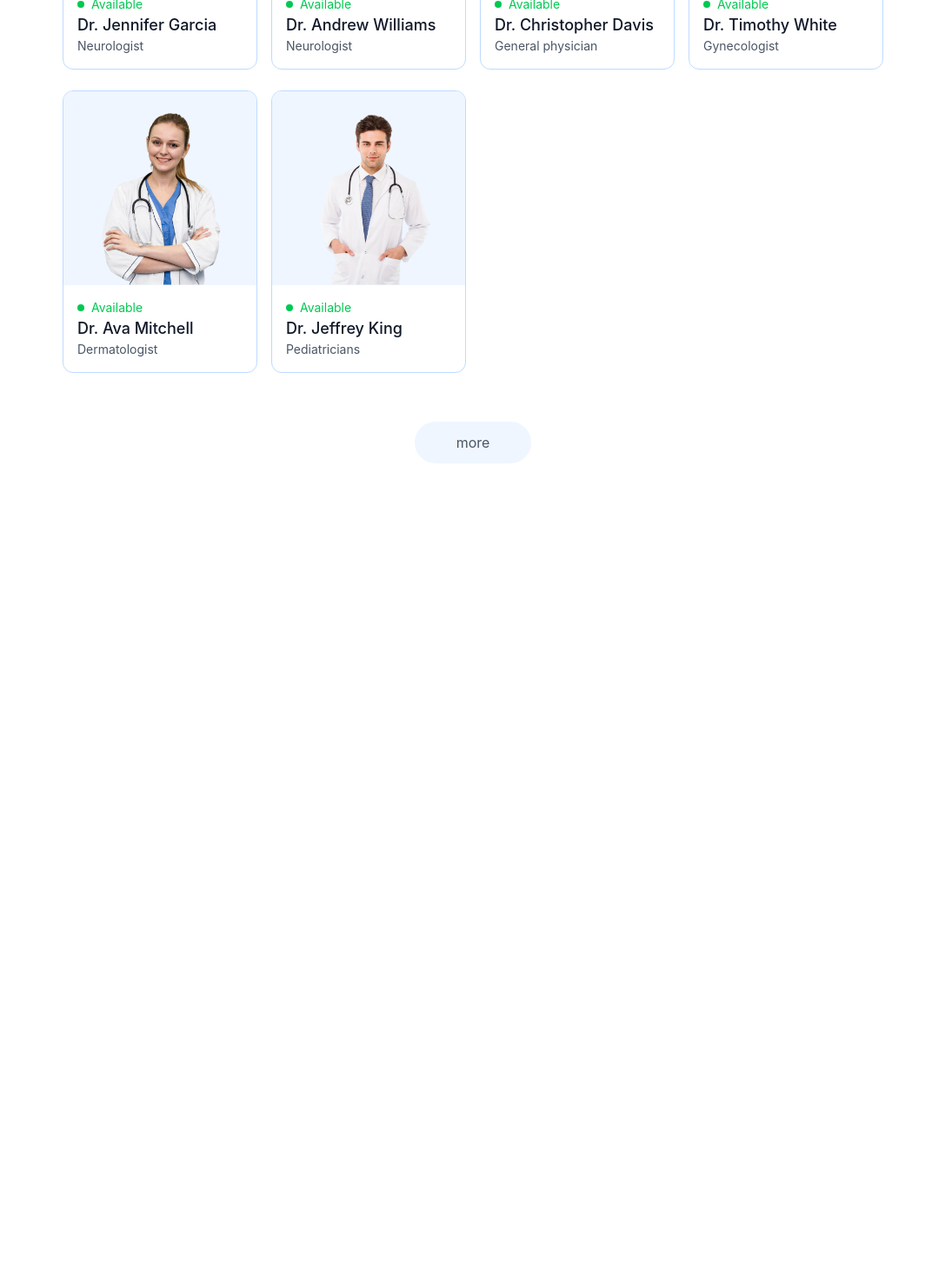
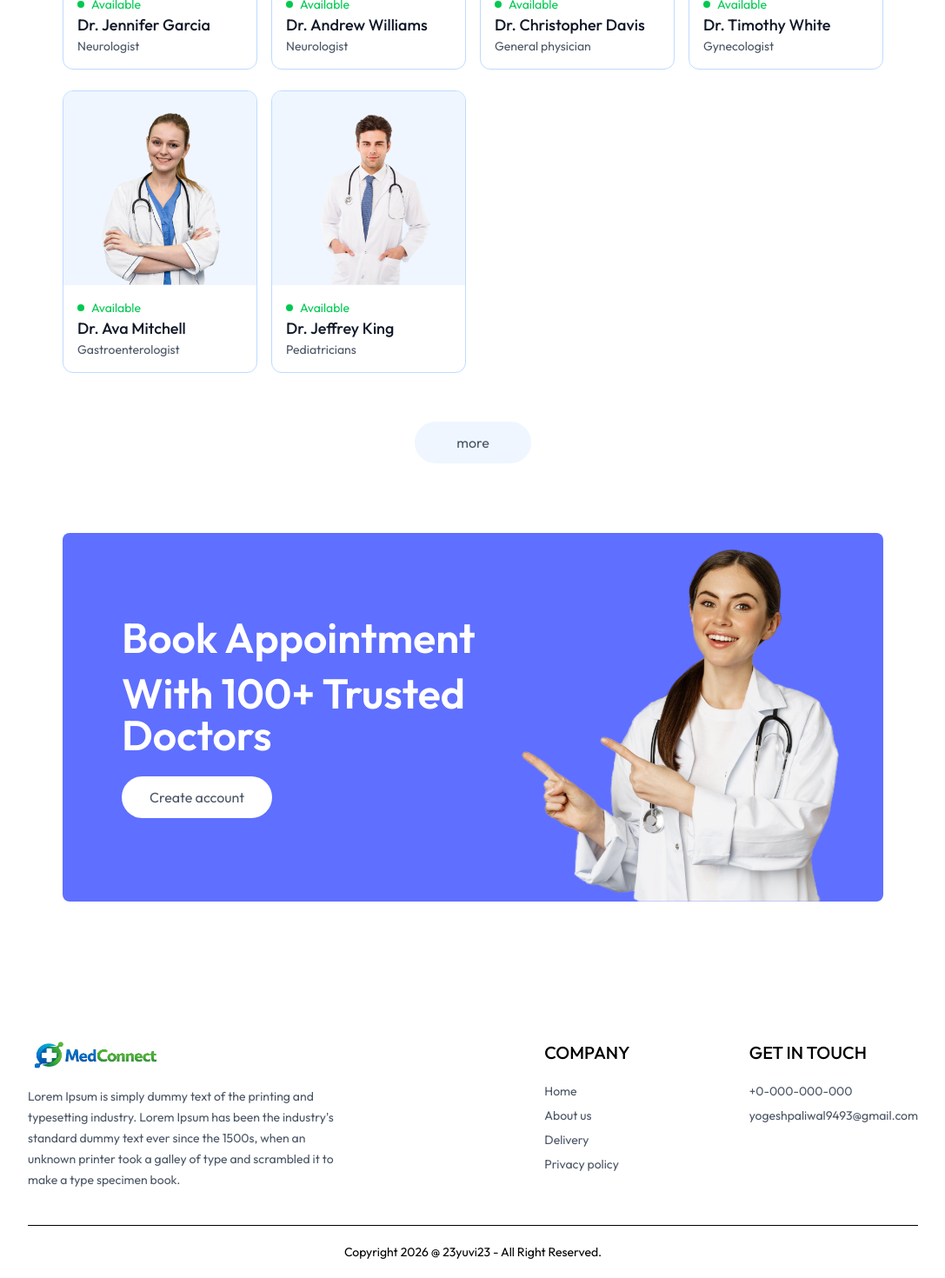
Before and after one commit to 23yuvi23/MedConnect, a React (Vite) app in the folder frontend/: page / in a window 1280 px wide. Shown: the part 1791-3261 px from the top of the page at 87% size, without its empty margins (96-1183 px from the left). Before the commit the page ends 2388 px from the top, so only its background shows below. Built offline with nearby package versions, Linux system fonts and the light colour scheme.

Commit message:
AllDoctors

```diff
--- a/frontend/index.html
+++ b/frontend/index.html
@@ -1,5 +1,5 @@
 <!doctype html>
-<html lang="en">
+<html lang="en" class="scroll-smooth">
   <head>
     <meta charset="UTF-8" />
     <link rel="icon" type="image/svg+xml" href="/vite.svg" />
--- a/frontend/src/App.jsx
+++ b/frontend/src/App.jsx
@@ -8,6 +8,7 @@
 import MyAppointments from './pages/MyAppointments'
 import Appointments from './pages/Appointments'
 import Navbar from './components/Navbar'
+import Footer from './components/Footer'
 
 const App = () => {
   return (
@@ -25,6 +26,8 @@
         <Route path = "/appointment/:docId" element={<Appointments/>}/>
       </Routes>
 
+      <Footer/>
+
     </div>
   )
 }
--- a/frontend/src/assets/assets.js
+++ b/frontend/src/assets/assets.js
@@ -202,7 +202,7 @@
         _id: 'doc9',
         name: 'Dr. Ava Mitchell',
         image: doc9,
-        speciality: 'Dermatologist',
+        speciality: 'Gastroenterologist',
         degree: 'MBBS',
         experience: '1 Years',
         about: 'Dr. Davis has a strong commitment to delivering comprehensive medical care, focusing on preventive medicine, early diagnosis, and effective treatment strategies. Dr. Davis has a strong commitment to delivering comprehensive medical care, focusing on preventive medicine, early diagnosis, and effective treatment strategies.',
@@ -244,7 +244,7 @@
         _id: 'doc12',
         name: 'Dr. Patrick Harris',
         image: doc12,
-        speciality: 'Neurologist',
+        speciality: 'Gastroenterologist',
         degree: 'MBBS',
         experience: '4 Years',
         about: 'Dr. Davis has a strong commitment to delivering comprehensive medical care, focusing on preventive medicine, early diagnosis, and effective treatment strategies. Dr. Davis has a strong commitment to delivering comprehensive medical care, focusing on preventive medicine, early diagnosis, and effective treatment strategies.',
--- /dev/null
+++ b/frontend/src/components/Banner.jsx
@@ -0,0 +1,28 @@
+import React from 'react'
+import { assets } from '../assets/assets'
+import { useNavigate } from 'react-router-dom'
+
+const Banner = () => {
+    const navigate = useNavigate()
+  return (
+    <div className='flex bg-primary rounded-lg px-6 sm:px-10 md:px-14 lg:px-12 my-20 md:mx-10'>
+        {/* ------------ Left Side ------------------ */}
+        <div className='flex-1 py-8 sm:py-10 md:py-16 lg:py-24 lg:pl-5'>
+            <div className='text-xl sm:text-2xl md:text-3xl lg:text-5xl font-semibold text-white'>
+                <p>Book Appointment</p>
+                <p className='mt-4'>With 100+ Trusted Doctors</p>
+            </div>
+            <button onClick={()=>{navigate('/login'); scrollTo(0,0)}} className='bg-white text-sm sm:text-base text-gray-600 px-8 py-3 rounded-full mt-6 hover:scale-105 transition-all cursor-pointer'>
+                Create account
+            </button>
+        </div>
+
+        {/* ------------ Right Side ------------------ */}
+        <div className='hidden md:block md:w-1/2 lg:w-[370px] relative'>
+            <img className='w-full absolute bottom-0 right-0 max-w-md' src={assets.appointment_img} alt="" />
+        </div>
+    </div>
+  )
+}
+
+export default Banner
--- /dev/null
+++ b/frontend/src/components/Footer.jsx
@@ -0,0 +1,48 @@
+import React from "react";
+import { assets } from "../assets/assets";
+
+const Footer = () => {
+  return (
+    <div>
+
+      <div className="flex flex-col sm:grid grid-cols-[3fr_1fr_1fr] gap-14 my-10 mt-40  text-sm">
+        {/* -----------Left Section---------------- */}
+        <div>
+            <img className="mb-5 w-40" src={assets.logo} alt="" />
+            <p className="w-full md:w-2/3 text-gray-600 leading-6">
+               Lorem Ipsum is simply dummy text of the printing and typesetting industry. Lorem Ipsum has been the industry's standard dummy text ever since the 1500s, when an unknown printer took a galley of type and scrambled it to make a type specimen book.
+            </p>
+        </div>
+
+        {/* -----------Center Section---------------- */}
+        <div>
+            <p className="text-xl font-medium mb-5">COMPANY</p>
+            <ul className="flex flex-col gap-2 text-gray-600">
+                <li>Home</li>
+                <li>About us</li>
+                <li>Delivery</li>
+                <li>Privacy policy</li>
+            </ul>
+        </div>
+
+        {/* -----------Right Section---------------- */}
+        <div>
+            <p className="text-xl font-medium mb-5">GET IN TOUCH</p>
+            <ul className="flex flex-col gap-2 text-gray-600">
+                <li>+0-000-000-000</li>
+                <li>yogeshpaliwal9493@gmail.com</li>
+            </ul>
+        </div>
+      </div>
+
+       {/* -------------  Copyright Text --------------- */}
+        <div>
+            <hr />
+            <p className="py-5 text-sm text-center">Copyright 2026 @ 23yuvi23 - All Right Reserved.</p>
+        </div>
+
+    </div>
+  );
+};
+
+export default Footer;
--- a/frontend/src/components/Header.jsx
+++ b/frontend/src/components/Header.jsx
@@ -16,7 +16,7 @@
                     Simply browse through our extensive list of trusted doctors, <br className='hidden sm:block' />schedule your appointment hassle-free.
                 </p>
             </div>
-            <a href="#speciality" className='flex items-center gap-2 bg-white px-8 py-3 rounded-full text-gray-600 text-sm m-auto md:m-0 hover:scale-105 transition-all duration-300 ' href="">
+            <a href="#speciality" className='flex items-center gap-2 bg-white px-8 py-3 rounded-full text-gray-600 text-sm m-auto md:m-0 hover:scale-105 transition-all duration-300 '>
                 Book appointment <img className='w-3' src={assets.arrow_icon} alt="" />
             </a>
         </div>
--- a/frontend/src/components/Navbar.jsx
+++ b/frontend/src/components/Navbar.jsx
@@ -12,7 +12,7 @@
 
   return (
     <div className=" flex items-center justify-between text-sm py-4 mb-5 border-b border-b-gray-400">
-      <img className="w-44 cursor-pointer" src={assets.logo} alt="logo" />
+      <img onClick={()=>navigate('/')} className="w-44 cursor-pointer" src={assets.logo} alt="logo" />
       <ul className="hidden md:flex items-start gap-5 font-medium">
         <NavLink to='/'>
           <li className="py-1">HOME</li>
--- a/frontend/src/components/TopDoctors.jsx
+++ b/frontend/src/components/TopDoctors.jsx
@@ -30,7 +30,7 @@
                 </div>
             ))}
         </div>
-        <button className='bg-blue-50 text-gray-600 px-12 py-3 rounded-full mt-10'>more</button>
+        <button onClick={()=>{ navigate("/doctors"); scrollTo(0,0) }} className='bg-blue-50 text-gray-600 px-12 py-3 rounded-full mt-10'>more</button>
     </div>
   )
 }
--- a/frontend/src/index.css
+++ b/frontend/src/index.css
@@ -1,13 +1,20 @@
+@import url('https://fonts.googleapis.com/css2?family=Outfit:wght@100..900&display=swap');
+
 @import "tailwindcss";
 /* @theme inline {
     --color-primary: oklch(0.6092 0.2121 273.52);
 } */
+
+*{
+    font-family: Outfit;
+}
 
 /* custom tailwind property for ---grid col auto---in TopDoctors.jsx */
 .grid-cols-auto {
   display: grid;
   grid-template-columns: repeat(auto-fill, minmax(200px, 1fr));
 }
+
 
 
 @theme {
--- a/frontend/src/pages/Doctors.jsx
+++ b/frontend/src/pages/Doctors.jsx
@@ -1,9 +1,62 @@
-import React from 'react'
+import React, { useContext, useEffect, useState } from 'react'
+import { useNavigate, useParams } from 'react-router-dom'
+import { AppContext } from '../context/AppContext'
 
 const Doctors = () => {
+  const { speciality } = useParams()
+  // console.log(speciality);
+
+  // for importing Doctors list
+  const[filterDoc,SetFilterDoc] = useState([])
+  const navigate = useNavigate();
+
+  const {doctors} = useContext(AppContext)
+
+  // set Doctor Acc to their Speciality
+  const applyFilter = ()=>{
+    if(speciality) {
+      SetFilterDoc(doctors.filter(doc => doc.speciality === speciality))
+    } else {
+      SetFilterDoc(doctors)
+    }
+  }
+
+  // now we have to apply this filter whenver doc or speciality gets changed
+  useEffect(()=>{
+    applyFilter()
+  },[ doctors,speciality ])
   return (
     <div>
+        <p className='text-gray-600 '>Browse through the doctors specialist.</p>
+        <div className='flex flex-col sm:flex-row items-start gap-5 mt-5'>
+          <div className=' flex flex-col gap-4 text-sm text-gray-600'>
+            <p onClick={()=>speciality === 'General physician' ? navigate('/doctors'): navigate ('/doctors/General physician')} className={`w-[94vw] sm:w-auto  pl-3 py-1.5 pr-16 border border-gray-300 rounded transition-all cursor-pointer ${speciality === "General physician" ? "bg-indigo-100 text-black" : ""}`}>General physician</p>
+            <p onClick={()=>speciality === 'Gynecologist' ? navigate('/doctors'): navigate ('/doctors/Gynecologist')} className={`w-[94vw] sm:w-auto  pl-3 py-1.5 pr-16 border border-gray-300 rounded transition-all cursor-pointer ${speciality === "Gynecologist" ? "bg-indigo-100 text-black" : ""} `}>Gynecologist</p>
+            <p onClick={()=>speciality === 'Dermatologist' ? navigate('/doctors'): navigate ('/doctors/Dermatologist')} className={`w-[94vw] sm:w-auto  pl-3 py-1.5 pr-16 border border-gray-300 rounded transition-all cursor-pointer ${speciality === "Dermatologist" ? "bg-indigo-100 text-black" : ""} `}>Dermatologist</p>
+            <p onClick={()=>speciality === 'Pediatricians' ? navigate('/doctors'): navigate ('/doctors/Pediatricians')} className={`w-[94vw] sm:w-auto  pl-3 py-1.5 pr-16 border border-gray-300 rounded transition-all cursor-pointer ${speciality === "Pediatricians" ? "bg-indigo-100 text-black" : ""} `}>Pediatricians</p>
+            <p onClick={()=>speciality === 'Neurologist' ? navigate('/doctors'): navigate ('/doctors/Neurologist')} className={`w-[94vw] sm:w-auto  pl-3 py-1.5 pr-16 border border-gray-300 rounded transition-all cursor-pointer ${speciality === "Neurologist" ? "bg-indigo-100 text-black" : ""} `}>Neurologist</p>
+            <p onClick={()=>speciality === 'Gastroenterologist' ? navigate('/doctors'): navigate ('/doctors/Gastroenterologist')} className={`w-[94vw] sm:w-auto  pl-3 py-1.5 pr-16 border border-gray-300 rounded transition-all cursor-pointer ${speciality === "Gastroenterologist" ? "bg-indigo-100 text-black" : ""} `}>Gastroenterologist</p>
+          </div>
 
+          {/* --------Doctors List At Right------------ */}
+          <div className='w-full grid grid-cols-auto gap-4 gap-y-6'>
+            {
+              // import card from TopDoctor.jsx File
+                filterDoc.map((item,index)=>(
+                <div onClick={()=>{navigate(`/appointment/${item._id}`)}} className='border border-blue-200 rounded-xl overflow-hidden cursor-pointer hover:translate-y-[-10px] transition-all duration-500' key={index}>
+                  <img className='bg-blue-50' src={item.image} alt="doc-image" />
+                  <div className='p-4'>
+                    <div className='flex items-center gap-2 text-sm text-center text-green-500'>
+                        <p className='w-2 h-2 bg-green-500 rounded-full '></p><p>Available</p>
+                    </div>
+                    <p className='text-gray-900 text-lg font-medium'>{item.name}</p>
+                    <p className='text-gray-600 text-sm'>{item.speciality}</p>
+                  </div>
+                </div>
+            ))
+            }
+          </div>
+        </div>
     </div>
   )
 }
--- a/frontend/src/pages/Home.jsx
+++ b/frontend/src/pages/Home.jsx
@@ -2,6 +2,7 @@
 import Header from '../components/Header'
 import SpecialityMenu from '../components/SpecialityMenu'
 import TopDoctors from '../components/TopDoctors'
+import Banner from '../components/Banner'
 
 const Home = () => {
   return (
@@ -9,6 +10,7 @@
         <Header/>
         <SpecialityMenu/>
         <TopDoctors/>
+        <Banner/>
     </div>
   )
 }
```
Also changed, not shown: 1 other file (tests, documents, lock files or other folders).
